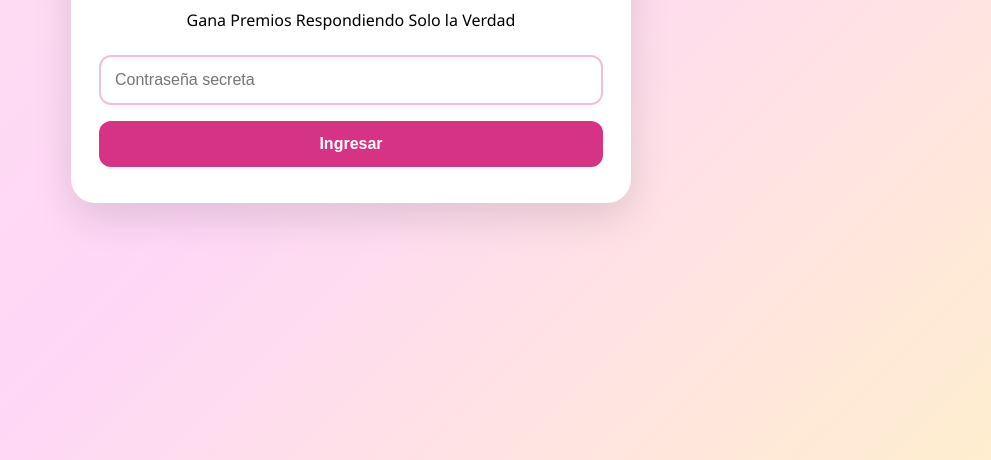
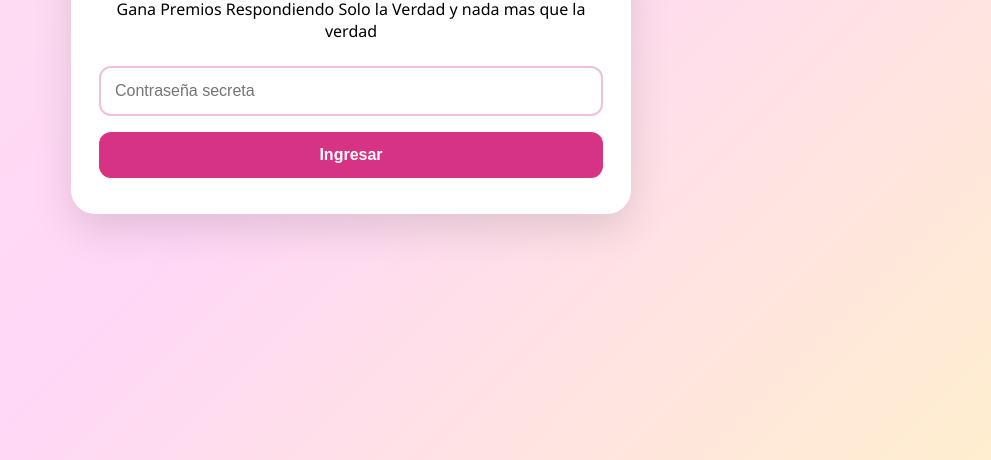
Before and after one commit to FabrizzioMartinez/Cumple, a plain HTML site: page index.html in a window 1280 px wide. Shown: the part 340-800 px from the top of the page, without its empty margins (289-1280 px from the left). Drawn offline with nearby package versions, Linux system fonts and the light colour scheme.

Commit message:
Update index.html

```diff
--- a/index.html
+++ b/index.html
@@ -101,7 +101,7 @@ img{max-width:220px}
 
 <div class="card" id="login">
 <h1>🔐 Juega y Gana</h1>
-<p>Gana Premios Respondiendo Solo la Verdad</p>
+<p>Gana Premios Respondiendo Solo la Verdad y nada mas que la verdad</p>
 <input id="pass" placeholder="Contraseña secreta">
 <div id="loginError" class="error hidden">Pista: es una palabra que me dices 😆</div>
 <button onclick="login()">Ingresar</button>
```
